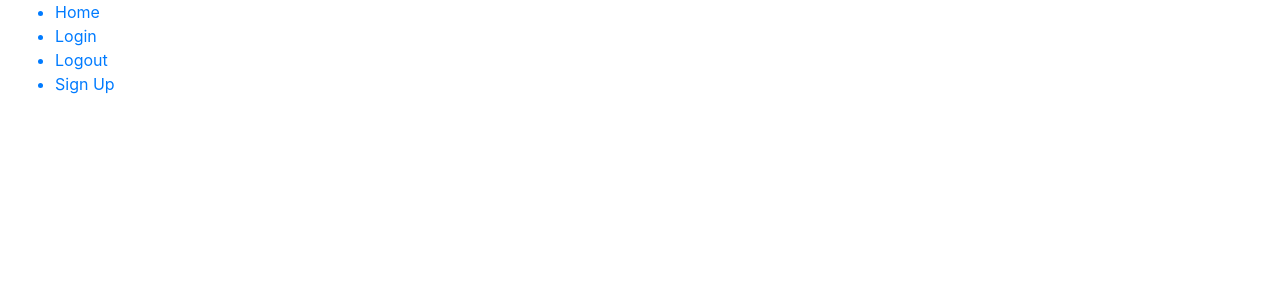
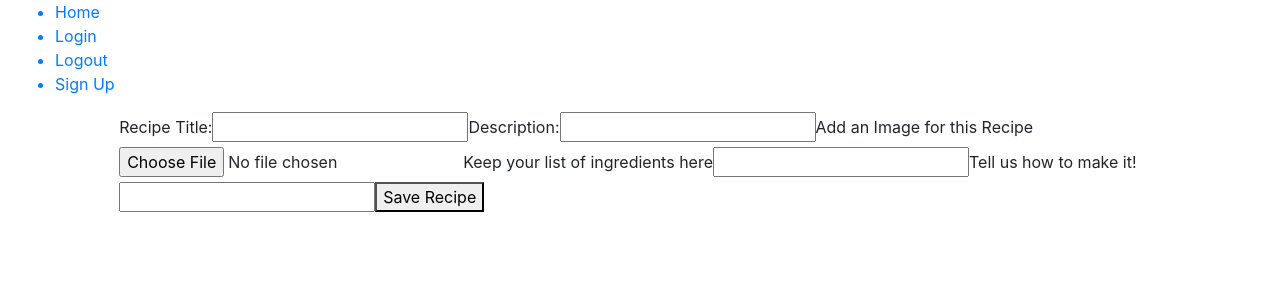
Before and after one commit to ramonaspence/chefs-notebook, a React (Create React App) app in the folder frontend/static/: page /add/recipe in a window 1280 px wide. Shown: the top 300 px of the page. Built offline with nearby package versions, Linux system fonts and the light colour scheme; no server answers.

Commit message:
I have the recipecreate just about done. Everything is written, I'm just getting a 400 bad request that I need to fix.

```diff
--- a/frontend/static/src/App.js
+++ b/frontend/static/src/App.js
@@ -6,6 +6,7 @@ import {
   Route
 } from "react-router-dom";
 
+import RecipeCreate from './components/RecipeCreate.js';
 import RecipeList from './components/RecipeListView.js';
 import Signup from './components/Signup.js';
 import Login from './components/Login.js';
@@ -17,14 +18,7 @@ axios.defaults.xsrfCookieName = 'csrftoken';
 axios.defaults.xsrfHeaderName = 'X-CSRFToken';
 
 class App extends Component {
-  constructor() {
-    super();
 
-    this.state = {
-      showComponent: '',
-    }
-
-  }
   render() {
     return(
       <Router>
@@ -33,6 +27,7 @@ class App extends Component {
 
           <Switch>
           <Route path="/" exact component={Home} />
+          <Route path="/add/recipe" component={RecipeCreate} />
           <Route path="/recipe" component={RecipeList} />
           <Route path="/login" component={Login} />
           <Route path="/signup" component={Signup} />
--- /dev/null
+++ b/frontend/static/src/components/RecipeCreate.js
@@ -0,0 +1,84 @@
+import React, {Component} from 'react';
+import '../App.css';
+
+import axios from 'axios';
+
+axios.defaults.xsrfCookieName = 'csrftoken';
+axios.defaults.xsrfHeaderName = 'X-CSRFToken';
+
+const BASE_URL = process.env.REACT_APP_BASE_URL;
+
+
+class RecipeCreate extends Component {
+  constructor() {
+    super();
+
+    this.state = {
+        recipe: {
+
+        }
+      }
+
+    this.handleChange = this.handleChange.bind(this);
+    this.handleSubmit = this.handleSubmit.bind(this);
+  }
+
+  handleChange(e) {
+    e.preventDefault();
+    this.setState({[e.target.name]: e.target.value})
+
+  }
+
+  handleSubmit(e, recipe) {
+    e.preventDefault();
+    let formData = new FormData();
+    formData.append('title', recipe.title);
+    formData.append('description', recipe.description);
+    formData.append('image', recipe.image);
+    formData.append('ingredients', recipe.ingredients);
+    formData.append('instructions', recipe.instructions);
+
+    axios.post(`${BASE_URL}/api/v1/recipes/`, formData, {
+      headers: {
+        'content-type': 'multipart/form-data'
+      }
+    })
+
+    .then(res => console.log(res, res.data))
+    .catch(err => console.log(err));
+
+  }
+
+  render() {
+    return (
+      <div className="row no-gutters">
+        <div className="col-10 offset-1">
+          <form type='submit' onSubmit={(e) => this.handleSubmit(e, this.state)}>
+            <label htmlFor="title">Recipe Title:</label>
+            <input type='text' name='title' onChange={this.handleChange} defaultValue='' />
+
+            <label htmlFor="description">Description:</label>
+            <input type='text' name='description' onChange={this.handleChange} defaultValue='' />
+
+            <label htmlFor="image">Add an Image for this Recipe</label>
+            <input type='file' accept='image/jpg, image/jpeg, image/png' alt="" name='image' onChange={this.handleChange} />
+
+            <label htmlFor="ingredients">Keep your list of ingredients here</label>
+            <input type='text' name='ingredients' onChange={this.handleChange} defaultValue='' />
+
+            <label htmlFor="instructions">Tell us how to make it!</label>
+            <input type='text' name='instructions' onChange={this.handleChange} defaultValue='' />
+
+            <button>Save Recipe</button>
+
+          </form>
+        </div>
+      </div>
+
+
+    )
+  }
+
+}
+
+export default RecipeCreate;
--- a/frontend/static/src/components/RecipeListView.js
+++ b/frontend/static/src/components/RecipeListView.js
@@ -37,7 +37,7 @@ class RecipeList extends Component {
           </ul>
 
         <div className="col-4 ml-auto">
-        <img src={recipe.image} />
+        <img src={recipe.image} alt="Whoops! Sorry! No can do."/>
         </div>
         <ul>
           <li>
```
